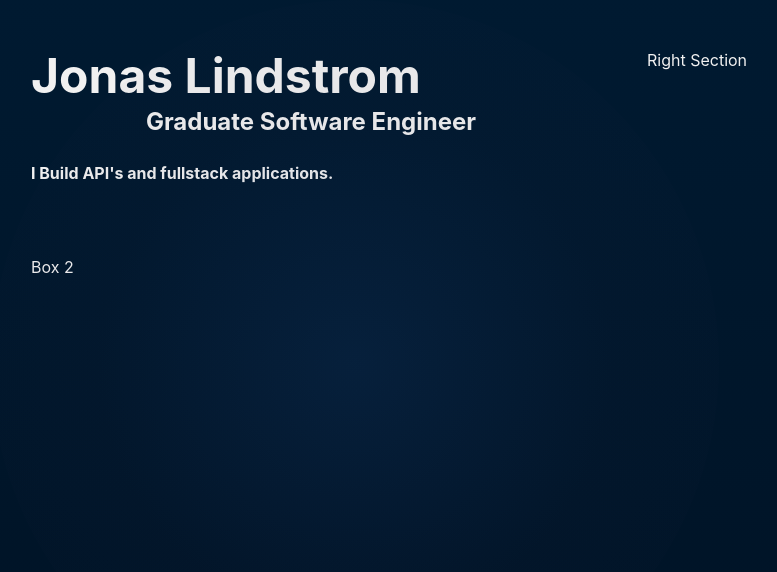
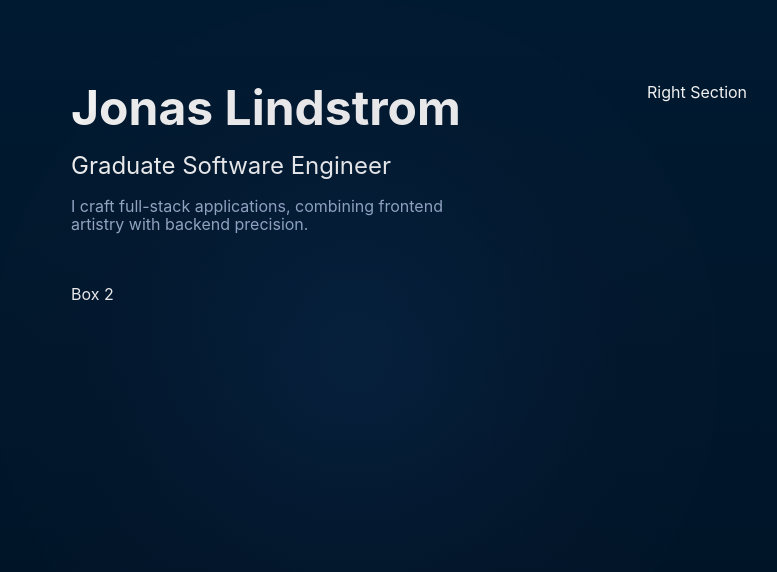
Before and after one commit to jdl00/portfolio, a React (Create React App) app: page / in a window 1280 px wide. Shown: the top 572 px of the page, without its empty margins (9-786 px from the left). Built offline with nearby package versions, Linux system fonts and the light colour scheme.

Commit message:
Fixed margin/padding issues on the main page and added the styling for the headline and the content

```diff
--- a/src/components/MainLayout/LeftSection/LeftStyles.ts
+++ b/src/components/MainLayout/LeftSection/LeftStyles.ts
@@ -1,20 +1,31 @@
-import { styled } from '@mui/system';
+import { styled, alpha } from '@mui/system';
 import { Box, Paper, Typography } from '@mui/material';
 
 /**
  * Below is the styled headers
  */
-
 export const NameHeader = styled(Typography)({
   fontWeight: 700,
-  fontSize: '3rem'
+  fontSize: '3rem',
 });
 
-export const CurrentPositionHeader = styled(Typography)({
-
-
+export const CurrentTitle = styled(Typography)({
+  fontWeight: "normal",
+  fontSize: '1.5rem',
+  paddingTop: '1rem',
 });
 
+export const ShortDescription = styled(Typography)(({ theme }) => ({
+  fontWeight: 'normal',
+  fontSize: '1rem',
+  paddingTop: '1rem',
+  color: alpha(theme.palette.secondary.main, 0.85),
+}));
+
+/**
+ * TODO: Refactor these names so that they more implicit
+ * as to what style their for
+ */
 
 /**
  * Below are the styled boxes.
--- a/src/components/MainLayout/LeftSection/TitleHeadline.tsx
+++ b/src/components/MainLayout/LeftSection/TitleHeadline.tsx
@@ -1,6 +1,11 @@
 import React from 'react';
 
-import { StyledBoxWithPadding, StyledInnerBox, StyledPaper, NameHeader } from './LeftStyles';
+import { StyledBoxWithPadding,
+    StyledInnerBox,
+    StyledPaper,
+    NameHeader,
+    CurrentTitle,
+    ShortDescription } from './LeftStyles';
 
 const BuildTitleHeadline: React.FC = () => {
     return (
@@ -8,8 +13,13 @@ const BuildTitleHeadline: React.FC = () => {
             <StyledPaper>
             <StyledInnerBox>
                 <NameHeader variant='h1'>Jonas Lindstrom</NameHeader>
-                <h2 style={{textAlign: "center", marginTop: "0", fontWeight: "bold", paddingTop: "0%"}}>Graduate Software Engineer</h2>
-                <h4>I Build API's and fullstack applications.</h4>
+                <CurrentTitle variant='h2'>
+                    Graduate Software Engineer
+                </CurrentTitle>
+                <ShortDescription variant='h3'>
+                    I craft full-stack applications,
+                    combining frontend artistry with backend precision.
+                </ShortDescription>
             </StyledInnerBox>
             </StyledPaper>
       </StyledBoxWithPadding>
--- a/src/components/MainLayout/MainLayoutStyles.ts
+++ b/src/components/MainLayout/MainLayoutStyles.ts
@@ -7,7 +7,11 @@ export const StyledContainer = styled(Container)({
   width: '100vw',
   display: 'flex',
   flexDirection: 'column',
-  padding: '2rem 6rem',
+  paddingTop: '4rem',
+  paddingBottom: '4rem',
+  paddingLeft: '6rem',
+  paddingRight: '6rem',
+  maxWidth: 'xl',
 });
 
 // Styled grid container for splitting sections
@@ -19,6 +23,7 @@ export const StyledGridContainer = styled(Grid)({
 // Styled grid container for containing the sections
 export const StyledGridItem = styled(Grid)({
   height: '100%',
+  paddingRight: '8rem',
 });
 
 // Styled absolute div for the radial cursor circle
--- a/src/components/MainLayout/RightSection/RightSection.tsx
+++ b/src/components/MainLayout/RightSection/RightSection.tsx
@@ -2,12 +2,12 @@ import React from 'react';
 
 import { StyledInnerBox, StyledPaper } from './RightStyles';
 
-function RightSection() {
+const RightSection: React.FC = () => {
   return (
     <StyledPaper>
       <StyledInnerBox>Right Section</StyledInnerBox>
     </StyledPaper>
   );
-}
+};
 
 export default RightSection;
--- a/src/components/MainLayout/index.tsx
+++ b/src/components/MainLayout/index.tsx
@@ -10,7 +10,7 @@ interface MainLayoutProps {
 
 const MainLayout: React.FC<MainLayoutProps> = ({ children }) => {
   return (
-    <StyledContainer maxWidth={false}>
+    <StyledContainer>
       <StyledGridContainer container spacing={3}>
         <StyledGridItem item xs={6}>
           <LeftSection />
```
